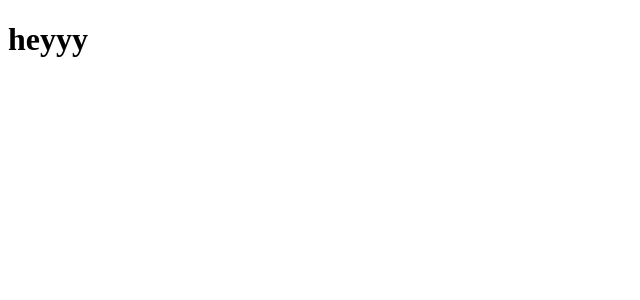
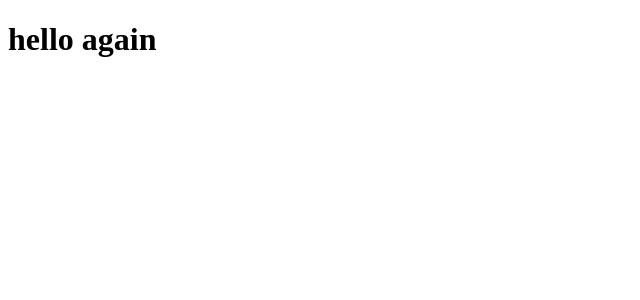
Before and after one commit to Tilihub/weight-tracker, a React (Vite) app: page / in a window 1280 px wide. Shown: the top 300 px of the page, without its empty margins (0-640 px from the left). Built offline with nearby package versions, Linux system fonts and the light colour scheme.

Commit message:
Created App.tsx

```diff
--- /dev/null
+++ b/src/App.tsx
@@ -0,0 +1,3 @@
+export function App() {
+  return <h1>hello again</h1>;
+}
--- a/src/main.tsx
+++ b/src/main.tsx
@@ -1,8 +1,9 @@
 import { createRoot } from "react-dom/client";
+import { App } from "./App";
 
 const element = document.getElementById("root");
 
 if (element === null) {
   throw new Error("element is null");
 }
-createRoot(element).render(<h1>heyyy</h1>);
+createRoot(element).render(App());
```
